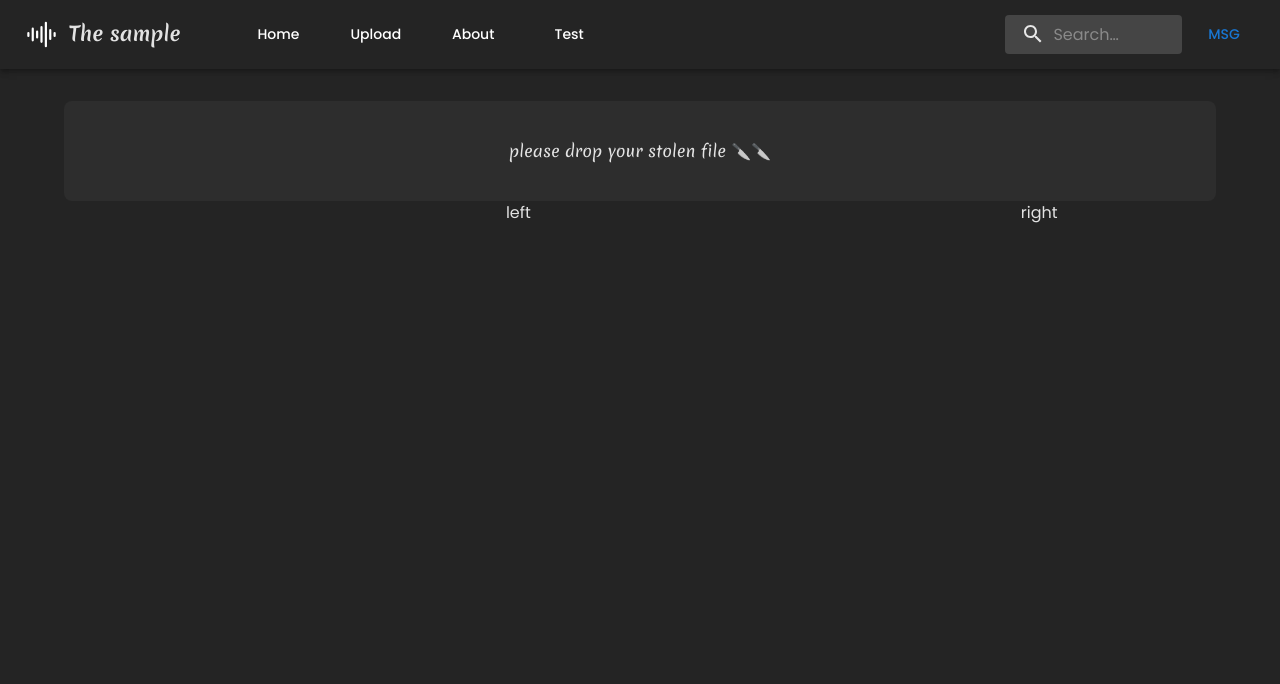
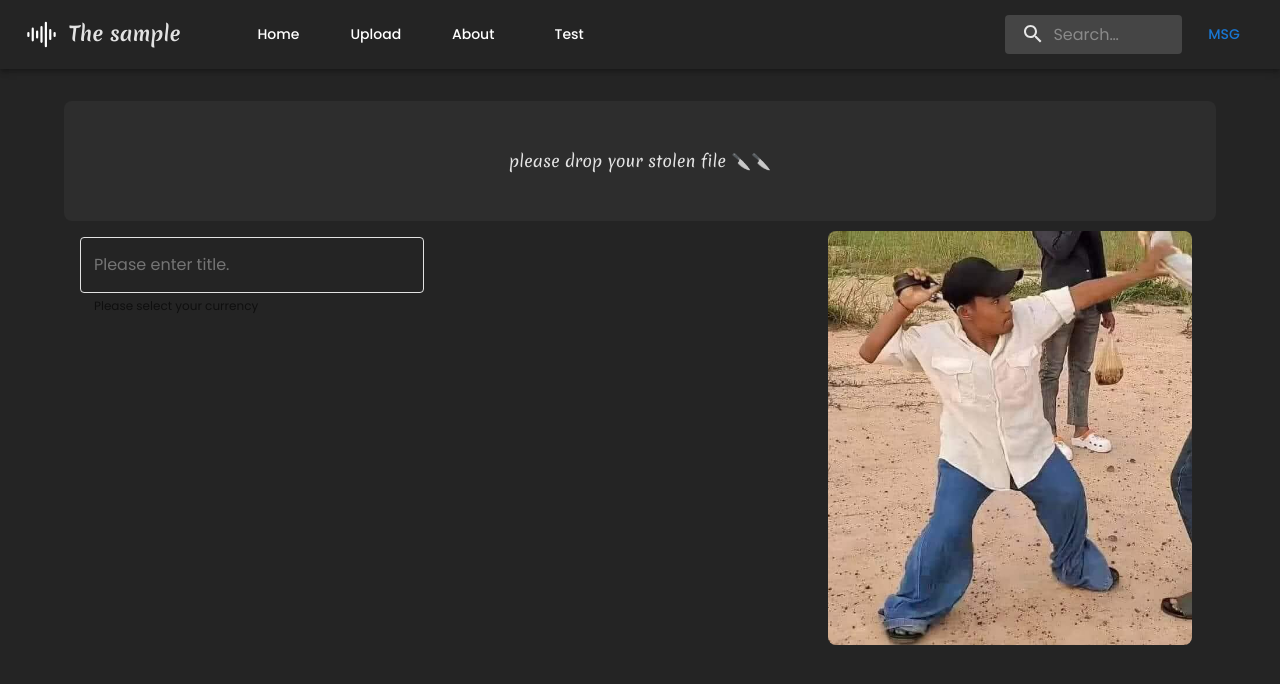
Before and after one commit to PuthearaMuy/the-sample, a React (Vite) app: page /upload in a window 1280 px wide. Shown: the top 684 px of the page. Built offline with nearby package versions, Linux system fonts and the light colour scheme.

Commit message:
Refactor upload page

```diff
--- a/src/App.tsx
+++ b/src/App.tsx
@@ -7,12 +7,35 @@ import {QueryClient, QueryClientProvider} from "@tanstack/react-query";
 import {SnackbarProvider} from 'notistack';
 import {Provider} from "react-redux";
 import {store} from "./state/store/store.ts";
+import {outlinedInputClasses} from '@mui/material/OutlinedInput';
 
 const theme = createTheme({
     cssVariables: true,
     typography: {
         fontFamily: 'var(--popin-font)',
     },
+    components: {
+        MuiOutlinedInput: {
+            styleOverrides: {
+                notchedOutline: {
+                    borderColor: 'var(--TextField-brandBorderColor)',
+                },
+                root: {
+                    [`&:hover .${outlinedInputClasses.notchedOutline}`]: {
+                        borderColor: 'var(--TextField-brandBorderHoverColor)',
+                    },
+                    [`&.Mui-focused .${outlinedInputClasses.notchedOutline}`]: {
+                        borderColor: 'var(--TextField-brandBorderFocusedColor)',
+                    },
+                    color: 'var(--primary-color)',
+                    outline: 'none',
+                    ['']: {
+                        color: 'var(--primary-color)',
+                    }
+                },
+            },
+        }
+    }
 });
 
 const queryClient = new QueryClient();
--- a/src/components/audio/AudioPreview.tsx
+++ b/src/components/audio/AudioPreview.tsx
@@ -42,7 +42,7 @@ function AudioPreview({file, onClose}: { file: File, onClose?: () => void }) {
     return (
         <>
             <Stack direction={'row'} spacing={2} alignItems={'center'}
-                   sx={{backgroundColor: 'var(--secondary-background-color)', borderRadius: '8px', paddingInline: '10px'}}>
+                   sx={{backgroundColor: 'var(--secondary-background-color)', borderRadius: '8px', padding: '10px'}}>
 
                 {loading && <Skeleton height={"100px"} width={'100%'} animation={'pulse'}/>}
                 <div id={"audio-preview"}
--- a/src/layout/Layout.tsx
+++ b/src/layout/Layout.tsx
@@ -66,6 +66,7 @@ function Layout() {
                 </Container>
             </AppBar>
 
+
             <div id={"content"}>
                 <Outlet/>
             </div>
--- a/src/page/upload/Upload.tsx
+++ b/src/page/upload/Upload.tsx
@@ -1,7 +1,9 @@
-import {Container, Stack} from "@mui/material";
+import {Container, Stack, TextField} from "@mui/material";
 import FileDrop from "../../components/file/FileDrop.tsx";
 import {useState} from "react";
 import AudioPreview from "../../components/audio/AudioPreview.tsx";
+import {Image} from "@mui/icons-material";
+import meme from "../../assets/meme.jpg";
 
 function Upload() {
 
@@ -9,12 +11,12 @@ function Upload() {
 
     return (
         <>
-            <Container sx={{height: "100px"}}>
+            <Container sx={{height: "120px"}}>
                 {
                     audioFile ?
                         (
                             <Stack>
-                                <AudioPreview file={audioFile} onClose={() => setAudioFile(undefined)} />
+                                <AudioPreview file={audioFile} onClose={() => setAudioFile(undefined)}/>
                             </Stack>
                         )
                         : (<FileDrop label={"please drop your stolen file 🔪🔪"}
@@ -22,14 +24,27 @@ function Upload() {
                 }
             </Container>
 
-            <Stack direction={'row'} spacing={2} alignItems={'flex-start'}>
-                <Stack width={'80%'}>
-                    left
+            <Container>
+
+                <Stack direction={'row'} spacing={2} alignItems={'flex-start'}>
+                    <Stack width={'80%'} spacing={2} direction={'row'} alignItems={'center'} padding={2}>
+                        <TextField
+                            // label="Error"
+                            // defaultValue="Hello World"
+                            placeholder={'Please enter title.'}
+                            helperText="Please select your currency"
+                        />
+                    </Stack>
+                    <Stack>
+                        <Container sx={{padding: '10px'}}>
+                        <img src={meme} className="logo" width={"100%"} style={{
+                            maxWidth: "500px",
+                            borderRadius: '8px'
+                        }} alt={"meme"}/>
+                        </Container>
+                    </Stack>
                 </Stack>
-                <Stack>
-                    right
-                </Stack>
-            </Stack>
+            </Container>
         </>
     );
 }
```
Also changed, not shown: src/assets/sample/sample.json (+4 -4 lines).
